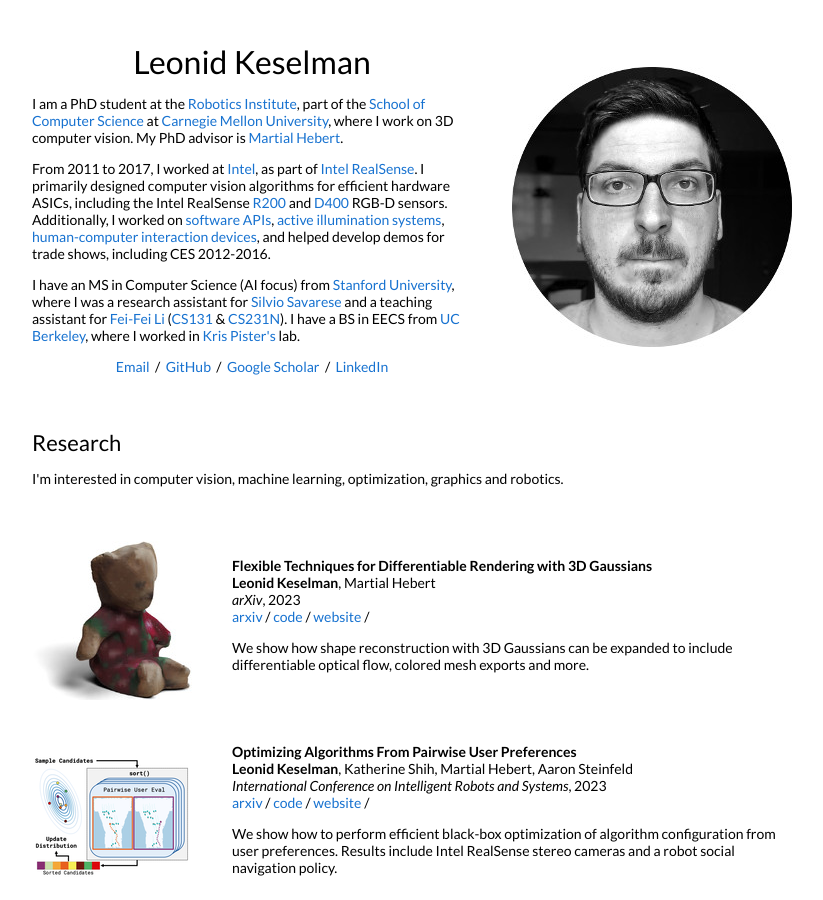
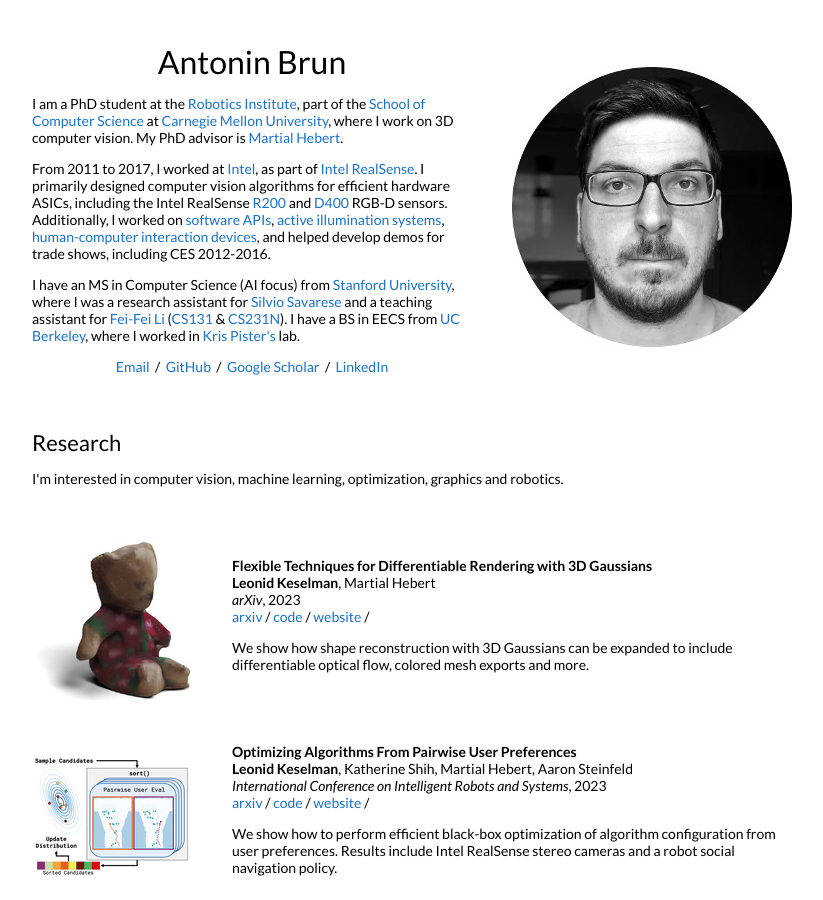
Before and after one commit to antoninbrun/antoninbrun.github.io, a Jekyll site: the page built from _posts/2023-08-28-3dgaussians.markdown, in a window 1280 px wide and 900 px high. Shown: the whole window, without its empty margins (228-1051 px from the left). Built offline with Jekyll 4.4.1, drawn with Linux system fonts in a browser that asks for light colours.

Commit message:
Update default.html

```diff
--- a/_layouts/default.html
+++ b/_layouts/default.html
@@ -32,7 +32,7 @@
           <tr style="padding:0px">
             <td style="padding:2.5%;width:60%;vertical-align:middle">
               <h1>
-                Leonid Keselman
+                Antonin Brun
               </h1>
               <p>I am a PhD student at the <a href="https://www.ri.cmu.edu/">Robotics Institute</a>, part of the <a href="https://www.scs.cmu.edu/">School of Computer Science</a> at <a href="https://www.cmu.edu/">Carnegie Mellon University</a>, where I work on 3D computer vision. My PhD advisor is <a href="http://www.cs.cmu.edu/~hebert/">Martial Hebert</a>.
               </p>
```
